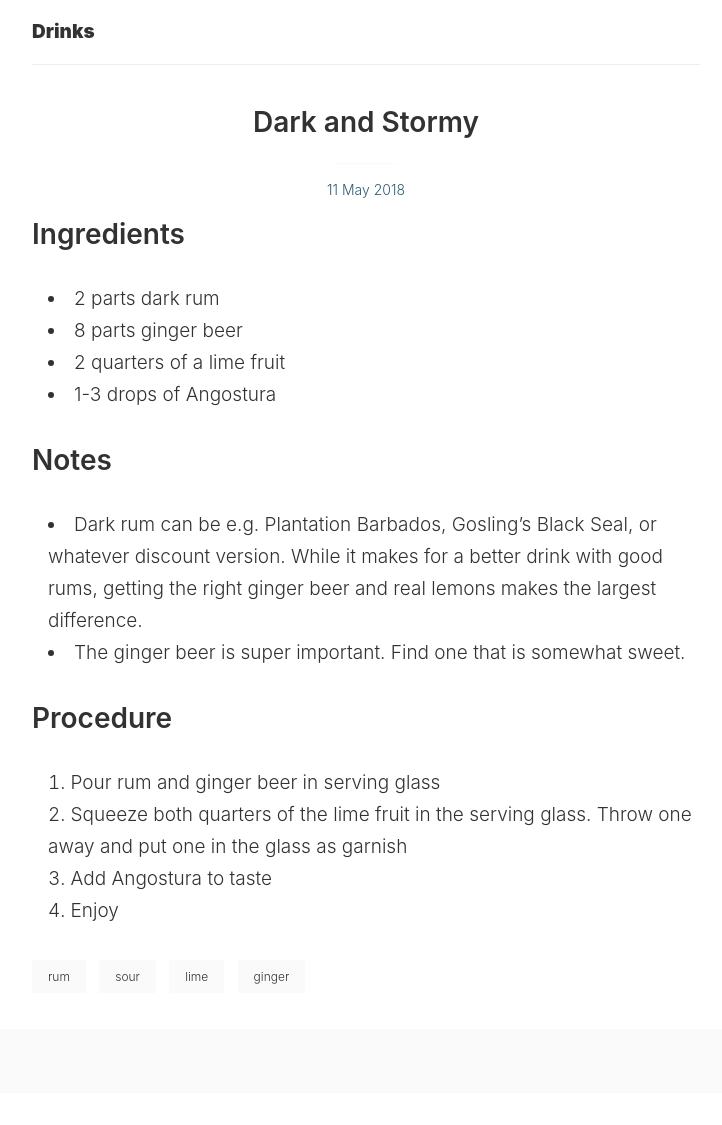
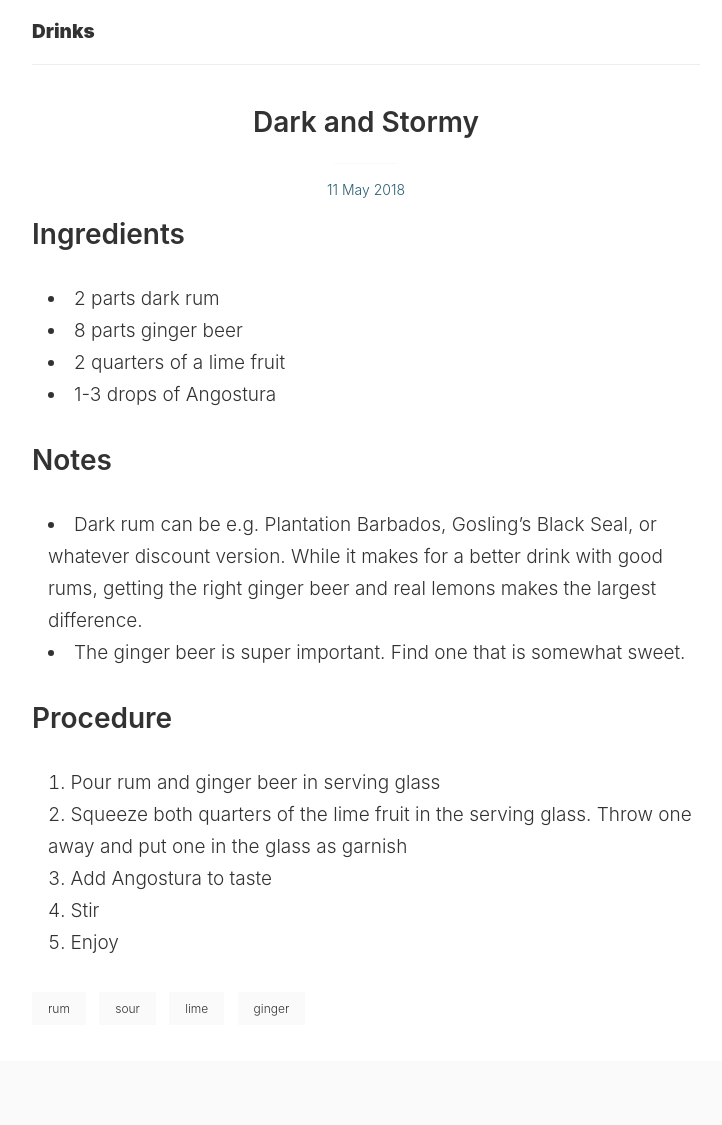
Before and after one commit to micvbang/drinks.haps.pw, a Jekyll site: the page built from drinks/_posts/2018-05-11-dark-and-stormy.md, in a window 1280 px wide. Shown: the whole page, without its empty margins (274-996 px from the left). Built offline with Jekyll 4.4.1, drawn with Linux system fonts in a browser that asks for light colours; before the commit the page ends 1093 px from its top, so only the background shows below that.

Commit message:
Dark and Stormy: Add stir.

```diff
--- a/drinks/_posts/2018-05-11-dark-and-stormy.md
+++ b/drinks/_posts/2018-05-11-dark-and-stormy.md
@@ -19,4 +19,5 @@ tags: [rum, sour, lime, ginger]
 1. Pour rum and ginger beer in serving glass
 2. Squeeze both quarters of the lime fruit in the serving glass. Throw one away and put one in the glass as garnish
 3. Add Angostura to taste
-4. Enjoy
+4. Stir
+5. Enjoy
```
